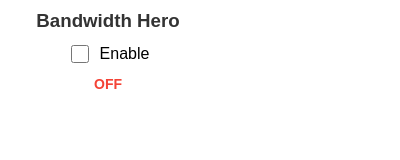
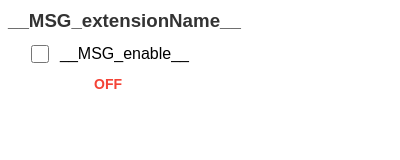
Before and after one commit to himshim/bandwidth-hero-modernized, a browser extension: page src/popup/popup.html in a window 400 px wide. Drawn offline with Linux system fonts and the light colour scheme.

Commit message:
Update popup.html

```diff
--- a/src/popup/popup.html
+++ b/src/popup/popup.html
@@ -2,7 +2,7 @@
 <html>
 <head>
   <meta charset="UTF-8">
-  <title>Bandwidth Hero</title>
+  <title>__MSG_extensionName__</title>
   <style>
     body {
       width: 200px;
@@ -32,12 +32,12 @@
   </style>
 </head>
 <body>
-  <h3>Bandwidth Hero</h3>
+  <h3>__MSG_extensionName__</h3>
   <div class="toggle">
     <input type="checkbox" id="toggle">
-    <label for="toggle">Enable</label>
+    <label for="toggle">__MSG_enable__</label>
   </div>
-  <div id="status">OFF</div>
+  <div id="status">__MSG_off__</div>
   <script src="popup.js"></script>
 </body>
 </html>
```
